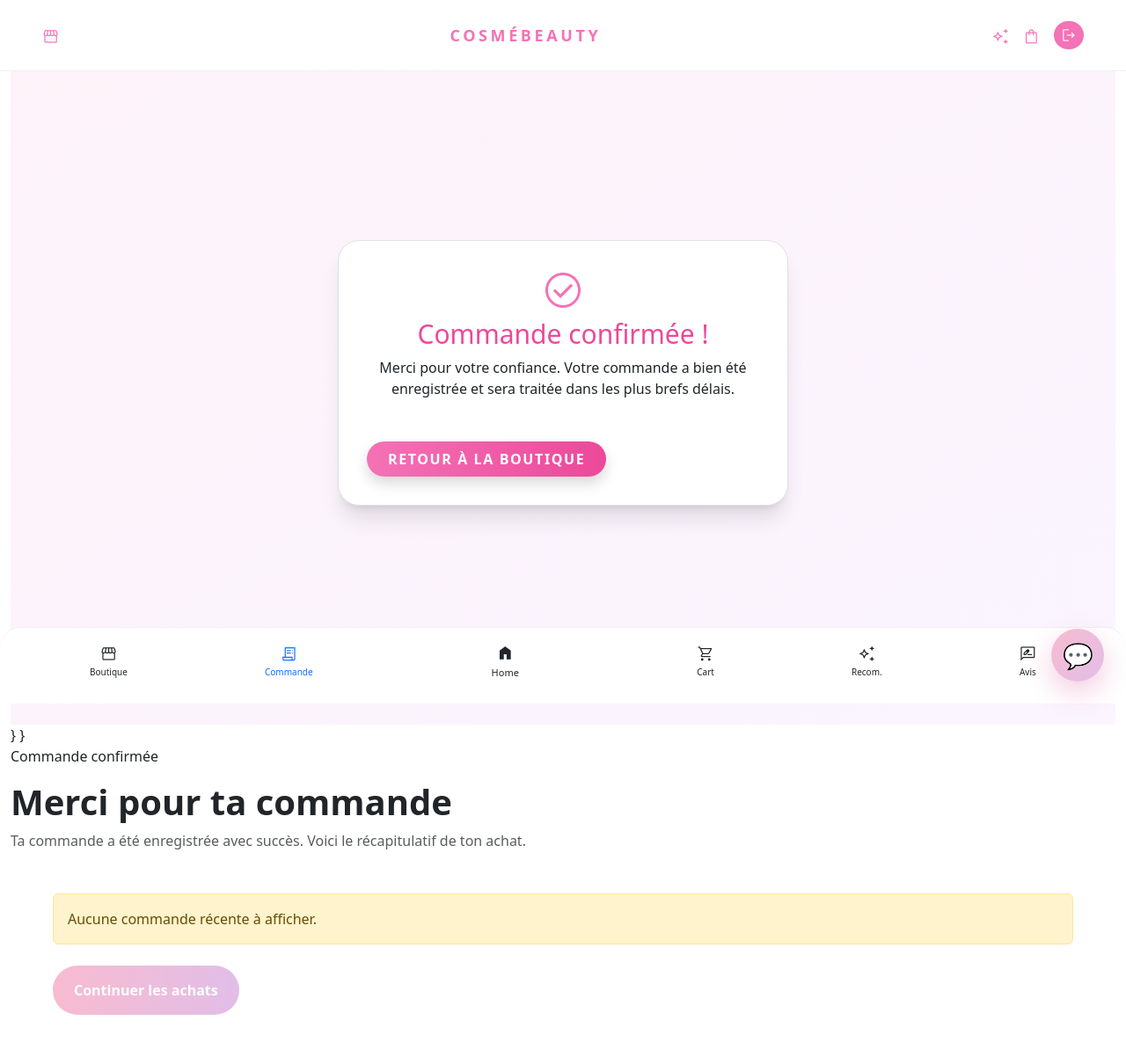
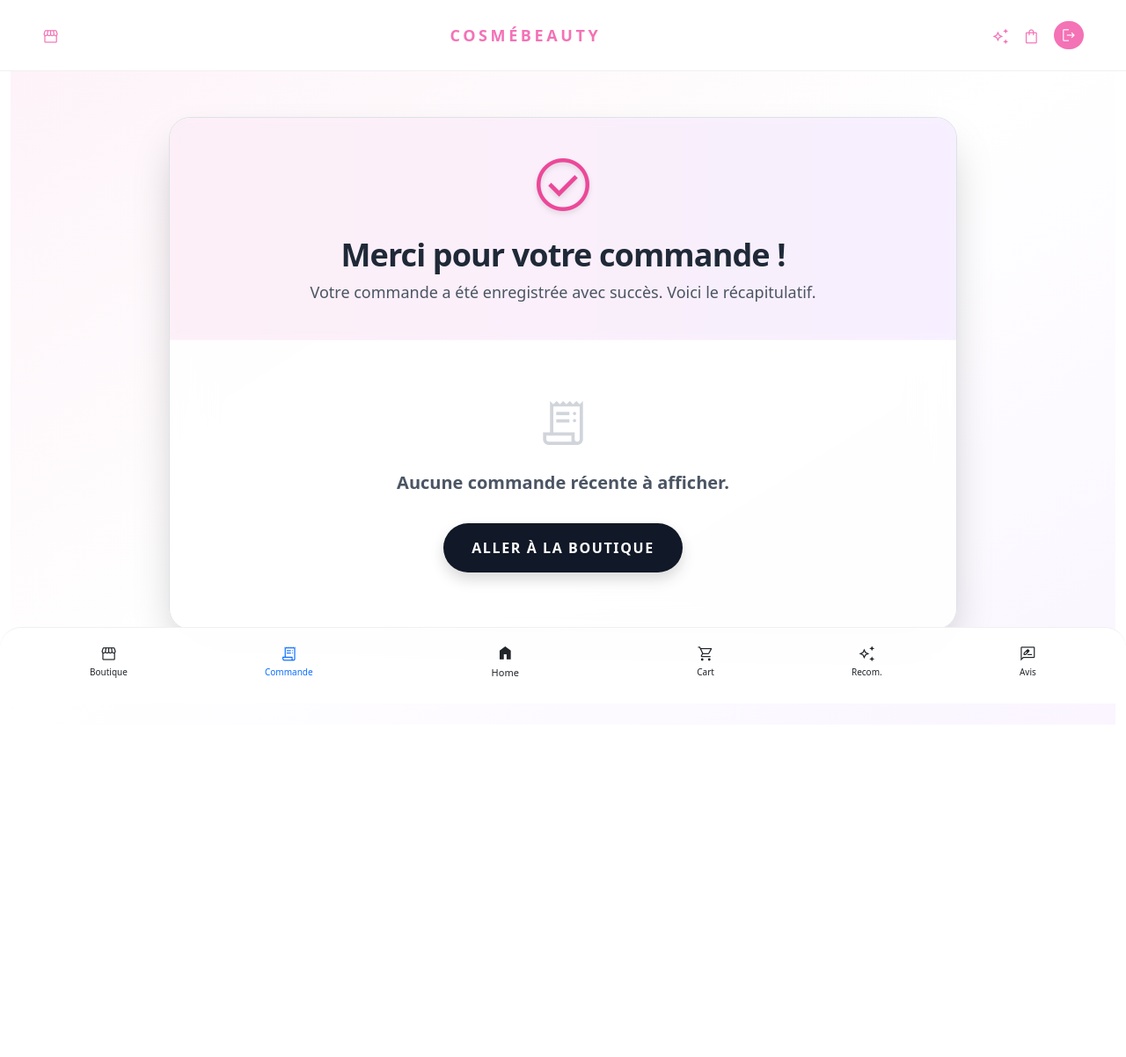
Before and after one commit to hafsaatfi/e_commerce, a Django app: page /confirmation/ in a window 1280 px wide. Shown: the whole page at 88% size. After the commit the page ends 771 px from the top, so only its background shows below. Run offline with Django 5.2, Linux system fonts and the light colour scheme; a user stored in the database is signed in; some libraries are stand-ins or nearby versions.

Commit message:
feat: implement order management system, review submission form, and global bottom navigation UI

```diff
--- a/backend/chatbot/templates/chatbot/floating_chatbot.html
+++ b/backend/chatbot/templates/chatbot/floating_chatbot.html
@@ -354,9 +354,7 @@
 </style>
 
 <!-- Floating Chat Widget HTML -->
-<button class="floating-chat-btn" id="floatingChatBtn" title="Ouvrir le chatbot">
-    💬
-</button>
+<!-- Bouton flottant retiré (annulé) comme demandé -->
 
 <div class="floating-chat-popup" id="floatingChatPopup">
     <!-- Header -->
@@ -399,7 +397,9 @@
 
         init() {
             // Event listeners
-            this.btn.addEventListener('click', () => this.toggle());
+            if (this.btn) {
+                this.btn.addEventListener('click', () => this.toggle());
+            }
             this.closeBtn.addEventListener('click', () => this.close());
             this.sendBtn.addEventListener('click', () => this.sendMessage());
             this.input.addEventListener('keydown', (e) => {
@@ -425,7 +425,7 @@
             this.isOpen = true;
             this.popup.classList.add('open');
             this.popup.classList.remove('closing');
-            this.btn.classList.add('open');
+            if (this.btn) this.btn.classList.add('open');
             this.input.focus();
             this.scrollToBottom();
         }
@@ -434,7 +434,7 @@
             this.isOpen = false;
             this.popup.classList.remove('open');
             this.popup.classList.add('closing');
-            this.btn.classList.remove('open');
+            if (this.btn) this.btn.classList.remove('open');
 
             setTimeout(() => {
                 this.popup.classList.remove('closing');
@@ -545,6 +545,6 @@
 
     // Initialize when DOM is ready
     document.addEventListener('DOMContentLoaded', function() {
-        new FloatingChatbot();
+        window.appChatbot = new FloatingChatbot();
     });
 </script>
--- a/backend/commande/templates/commande/confirmation.html
+++ b/backend/commande/templates/commande/confirmation.html
@@ -1,109 +1,112 @@
 {% extends 'base.html' %}
 
 {% block content %}
-<div class="min-h-screen flex items-center justify-center bg-gradient-to-br from-pink-50 to-purple-50 py-12">
-    <div class="bg-white rounded-3xl shadow-xl p-8 max-w-lg w-full border border-pink-100">
-        <div class="flex flex-col items-center mb-6">
-            <span class="material-symbols-outlined text-5xl text-pink-400 mb-2">check_circle</span>
-            <h1 class="font-headline text-3xl text-pink-500 mb-2">Commande confirmée !</h1>
-            <p class="text-on-surface-variant text-center">Merci pour votre confiance. Votre commande a bien été enregistrée et sera traitée dans les plus brefs délais.</p>
-        </div>
-        {% if commande %}
-        <div class="mb-4">
-            <h2 class="font-bold text-lg mb-2">Détails de la commande</h2>
-            <ul class="mb-2">
-                {% for item in articles %}
-                <li class="flex justify-between border-b border-pink-50 py-1">
-                    <span>{{ item.produit.nom }} <span class="text-xs text-pink-400">x{{ item.quantite }}</span></span>
-                    <span class="font-semibold">{{ item.prix }} DH</span>
-                </li>
-                {% endfor %}
-            </ul>
-            <div class="flex justify-between font-bold text-pink-600 mt-2">
-                <span>Total</span>
-                <span>{{ commande.montant_total }} DH</span>
+<div class="min-h-screen bg-gradient-to-br from-pink-50 via-white to-purple-50 py-12 px-4 sm:px-6 lg:px-8 flex items-center justify-center">
+    <div class="max-w-4xl w-full bg-white/80 backdrop-blur-xl rounded-3xl shadow-2xl overflow-hidden border border-pink-100/50">
+
+        <!-- Header Section -->
+        <div class="bg-gradient-to-r from-pink-100/80 to-purple-100/80 p-10 text-center border-b border-white/50 relative overflow-hidden">
+            <div class="absolute inset-0 bg-white/20 backdrop-blur-sm"></div>
+            <div class="relative z-10 flex flex-col items-center">
+                <span class="material-symbols-outlined text-7xl text-pink-500 mb-4 drop-shadow-md">check_circle</span>
+                <h1 class="font-headline text-4xl text-gray-800 font-extrabold tracking-tight mb-2">Merci pour votre commande !</h1>
+                <p class="text-gray-600 text-lg font-medium">Votre commande a été enregistrée avec succès. Voici le récapitulatif.</p>
             </div>
         </div>
-        <div class="mb-2 text-sm text-on-surface-variant">
-            <b>Livraison :</b> {{ commande.delivery_method|default:"-" }}<br>
-            <b>Adresse :</b> {{ commande.address|default:"-" }}, {{ commande.ville|default:"-" }} {{ commande.quartier|default:"" }}
-        </div>
-        <div class="text-xs text-on-surface-variant italic mb-2">Un email de confirmation vous sera envoyé si vous l'avez renseigné.</div>
-        {% endif %}
-        <a href="/produits/" class="mt-4 inline-block px-6 py-2 rounded-full bg-gradient-to-r from-pink-400 to-pink-500 text-white font-bold uppercase tracking-widest shadow hover:from-pink-500 hover:to-pink-600 transition">Retour à la boutique</a>
-    </div>
-</div>
-        }
-    }
-</style>
 
-<div class="confirm-card">
-    <div class="confirm-hero">
-        <div class="pill mb-3">Commande confirmée</div>
-        <h1 class="display-6 fw-bold mb-2">Merci pour ta commande</h1>
-        <p class="mb-0 text-muted">Ta commande a été enregistrée avec succès. Voici le récapitulatif de ton achat.</p>
-    </div>
+        {% if commande %}
+        <div class="p-8 md:p-10">
+            <div class="flex flex-col lg:flex-row gap-10">
 
-    <div class="p-4 p-md-5">
-        {% if commande %}
-        <div class="row g-4">
-            <div class="col-lg-8">
-                <div class="detail-box mb-4">
-                    <div class="d-flex justify-content-between align-items-start flex-wrap gap-2 mb-3">
-                        <div>
-                            <p class="mini-label mb-1">Résumé des produits</p>
-                            <h2 class="h5 mb-0">Commande #{{ commande.commande_id }}</h2>
+                <!-- Left Column: Products -->
+                <div class="flex-1 flex flex-col">
+                    <div class="flex justify-between items-center mb-6">
+                        <h2 class="text-2xl font-bold text-gray-800 tracking-tight">Résumé des produits</h2>
+                        <span class="bg-gradient-to-r from-pink-500 to-purple-500 text-white px-4 py-1.5 rounded-full text-xs font-bold uppercase tracking-widest shadow-sm">
+                            {{ commande.get_statut_display|default:commande.statut }}
+                        </span>
+                    </div>
+
+                    <div class="space-y-5 flex-1">
+                        {% for item in articles %}
+                        <div class="flex justify-between items-center p-4 rounded-2xl bg-gray-50/50 border border-gray-100 hover:bg-pink-50/50 hover:border-pink-200 transition-colors duration-300">
+                            <div>
+                                <div class="font-bold text-gray-800 text-lg">{{ item.produit.nom }}</div>
+                                <div class="text-gray-500 text-sm mt-1">Quantité: <span class="font-semibold text-pink-500">{{ item.quantite }}</span> &times; {{ item.prix }} DH</div>
+                            </div>
+                            <div class="font-extrabold text-gray-800 text-xl tracking-tight">{{ item.sous_total }} <span class="text-sm font-medium text-gray-500">DH</span></div>
                         </div>
-                        <span class="status-pill">{{ commande.status }}</span>
+                        {% endfor %}
                     </div>
-                    {% for item in commande.articles %}
-                        <div class="order-line">
-                            <div>
-                                <div class="fw-semibold">{{ item.nom }}</div>
-                                <div class="text-muted small">Quantité: {{ item.quantite }}</div>
+
+                    <div class="flex justify-between items-end pt-6 mt-8 border-t-2 border-gray-100">
+                        <span class="text-xl font-bold text-gray-500 uppercase tracking-wider">Total payé</span>
+                        <span class="text-4xl font-black text-transparent bg-clip-text bg-gradient-to-r from-pink-600 to-purple-600 drop-shadow-sm">{{ commande.montant_total }} DH</span>
+                    </div>
+                </div>
+
+                <!-- Right Column: Details -->
+                <div class="lg:w-1/3 flex flex-col gap-6">
+
+                    <!-- Client Detail Box -->
+                    <div class="bg-white rounded-2xl p-6 border border-gray-100 shadow-[0_4px_20px_-4px_rgba(0,0,0,0.05)] hover:shadow-[0_8px_30px_-4px_rgba(0,0,0,0.1)] transition-shadow duration-300">
+                        <h3 class="text-sm font-bold text-pink-500 uppercase tracking-widest mb-4 flex items-center gap-2">
+                            <span class="material-symbols-outlined text-base">person</span> Client
+                        </h3>
+                        <div class="text-sm text-gray-600 space-y-3">
+                            <div class="flex justify-between"><span class="text-gray-400">Commande #</span> <strong class="text-gray-800">{{ commande.id }}</strong></div>
+                            <div class="flex justify-between"><span class="text-gray-400">Nom</span> <strong class="text-gray-800">{{ commande.full_name }}</strong></div>
+                            <div class="flex justify-between"><span class="text-gray-400">Tél</span> <strong class="text-gray-800">{{ commande.phone }}</strong></div>
+                            <div class="flex justify-between"><span class="text-gray-400">Email</span> <strong class="text-gray-800 truncate ml-4">{{ commande.email|default:"-" }}</strong></div>
+                            <div class="pt-2 border-t border-gray-50">
+                                <span class="text-gray-400 block mb-1">Adresse</span>
+                                <strong class="text-gray-800 leading-tight block">{{ commande.address }}<br>{% if commande.quartier %}{{ commande.quartier }}<br>{% endif %}{{ commande.ville }}</strong>
                             </div>
-                            <div class="fw-bold">{{ item.sous_total }} DH</div>
                         </div>
-                    {% endfor %}
-                    <div class="d-flex justify-content-between align-items-center pt-3 mt-2 border-top">
-                        <span class="fw-semibold">Total payé</span>
-                        <span class="fs-4 fw-bold text-success">{{ commande.total }} DH</span>
                     </div>
+
+                    <!-- Livraison & Peau Detail Box -->
+                    <div class="bg-white rounded-2xl p-6 border border-gray-100 shadow-[0_4px_20px_-4px_rgba(0,0,0,0.05)] hover:shadow-[0_8px_30px_-4px_rgba(0,0,0,0.1)] transition-shadow duration-300">
+                        <h3 class="text-sm font-bold text-purple-500 uppercase tracking-widest mb-4 flex items-center gap-2">
+                            <span class="material-symbols-outlined text-base">local_shipping</span> Livraison & Peau
+                        </h3>
+                        <div class="text-sm text-gray-600 space-y-3">
+                            <div class="flex justify-between"><span class="text-gray-400">Type de peau</span> <strong class="text-gray-800 capitalize">{{ commande.skin_type|default:"-" }}</strong></div>
+                            <div class="flex justify-between"><span class="text-gray-400">Problème</span> <strong class="text-gray-800 capitalize">{{ commande.skin_problem|default:"-" }}</strong></div>
+                            <div class="flex justify-between"><span class="text-gray-400">Livraison</span> <strong class="text-gray-800 capitalize">{{ commande.delivery_method|default:"-" }}</strong></div>
+                        </div>
+                    </div>
+
+                    {% if commande.note %}
+                    <div class="bg-amber-50 rounded-2xl p-6 border border-amber-100 shadow-[0_4px_20px_-4px_rgba(0,0,0,0.02)]">
+                        <h3 class="text-sm font-bold text-amber-600 uppercase tracking-widest mb-2 flex items-center gap-2">
+                            <span class="material-symbols-outlined text-base">edit_note</span> Note
+                        </h3>
+                        <p class="text-sm text-amber-800 italic leading-relaxed">"{{ commande.note }}"</p>
+                    </div>
+                    {% endif %}
+
                 </div>
             </div>
 
-            <div class="col-lg-4">
-                <div class="detail-box mb-4">
-                    <h2 class="h5 mb-3">Client</h2>
-                    <p class="mb-2"><strong>Commande #:</strong> {{ commande.commande_id }}</p>
-                    <p class="mb-2"><strong>Nom:</strong> {{ commande.full_name }}</p>
-                    <p class="mb-2"><strong>Téléphone:</strong> {{ commande.phone }}</p>
-                    <p class="mb-2"><strong>Email:</strong> {{ commande.email }}</p>
-                    <p class="mb-0"><strong>Adresse:</strong> {{ commande.address }}, {{ commande.quartier }}, {{ commande.ville }}</p>
-                </div>
-
-                <div class="detail-box mb-4">
-                    <h2 class="h5 mb-3">Livraison & peau</h2>
-                    <p class="mb-2"><strong>Type de peau:</strong> {{ commande.skin_type_label }}</p>
-                    <p class="mb-2"><strong>Problème de peau:</strong> {{ commande.skin_problem|default:'-' }}</p>
-                    <p class="mb-0"><strong>Livraison:</strong> {{ commande.delivery_method_label }}</p>
-                </div>
-
-                {% if commande.note %}
-                <div class="detail-box">
-                    <h2 class="h5 mb-3">Note</h2>
-                    <p class="mb-0 text-muted">{{ commande.note }}</p>
-                </div>
-                {% endif %}
+            <!-- Actions -->
+            <div class="mt-12 text-center">
+                <a href="/produits/" class="group relative inline-flex items-center justify-center px-8 py-4 font-bold text-white transition-all duration-200 bg-gray-900 font-pj rounded-xl focus:outline-none focus:ring-2 focus:ring-offset-2 focus:ring-gray-900 hover:bg-gray-800 hover:-translate-y-1 shadow-lg hover:shadow-xl">
+                    Continuer les achats
+                    <span class="material-symbols-outlined ml-2 group-hover:translate-x-1 transition-transform">arrow_forward</span>
+                </a>
             </div>
         </div>
         {% else %}
-        <div class="alert alert-warning mb-0">Aucune commande récente à afficher.</div>
+        <div class="p-16 text-center">
+            <span class="material-symbols-outlined text-6xl text-gray-300 mb-4 block">receipt_long</span>
+            <div class="text-xl font-semibold text-gray-600 mb-8">
+                Aucune commande récente à afficher.
+            </div>
+            <a href="/produits/" class="inline-block px-8 py-3 rounded-full bg-gray-900 text-white font-bold uppercase tracking-widest shadow hover:shadow-lg transition hover:-translate-y-0.5">Aller à la boutique</a>
+        </div>
         {% endif %}
 
-        <div class="d-flex gap-2 flex-wrap mt-4">
-            <a href="/produits/" class="btn px-4 py-3" style="background: linear-gradient(90deg, #f8bbd0 0%, #e1bee7 100%); color:#fff; border-radius:2rem; border:none; font-weight:700;">Continuer les achats</a>
-        </div>
     </div>
 </div>
 {% endblock %}
--- a/backend/commande/urls.py
+++ b/backend/commande/urls.py
@@ -1,7 +1,8 @@
 from django.urls import path
-from .views import commande_index, confirmation
+from .views import commande_index, confirmation, historique
 
 urlpatterns = [
     path('', commande_index, name='commande-index'),
     path('confirmation/', confirmation, name='confirmation'),
+    path('historique/', historique, name='historique'),
 ]
--- a/backend/commande/views.py
+++ b/backend/commande/views.py
@@ -81,3 +81,8 @@
         'commande': commande,
         'articles': articles,
     })
+
+@login_required
+def historique(request):
+    commandes = Commande.objects.filter(utilisateur=request.user).order_by('-date_creation')
+    return render(request, 'commande/historique.html', {'commandes': commandes})
--- a/backend/users/templates/home.html
+++ b/backend/users/templates/home.html
@@ -85,10 +85,10 @@
                     <span class="text-xs uppercase tracking-widest mb-3 block">Bienvenue {{ user.username }}</span>
                     <h2 class="font-headline text-4xl md:text-6xl mb-4 tracking-tight">Votre Collection</h2>
                     <p class="text-sm md:text-lg max-w-xl mb-6 opacity-95">Decouvrez vos produits recommandes, gelez votre panier et suivez vos commandes depuis votre espace personnel.</p>
-                    <a href="/produits/" class="inline-flex items-center gap-2 bg-gradient-to-r from-pink-400 to-pink-500 text-white px-7 py-3 rounded-full text-xs font-bold tracking-widest uppercase hover:from-pink-500 hover:to-pink-600 transition-transform shadow-md shadow-pink-300/40">
+                    <button onclick="window.appChatbot.toggle()" class="inline-flex items-center gap-2 bg-gradient-to-r from-pink-400 to-pink-500 text-white px-7 py-3 rounded-full text-xs font-bold tracking-widest uppercase hover:from-pink-500 hover:to-pink-600 transition-transform shadow-md shadow-pink-300/40">
                         <span class="material-symbols-outlined text-base">auto_awesome</span>
                         Explorer
-                    </a>
+                    </button>
                 </div>
             </div>
         </section>
--- a/backend/users/templates/partials/bottom_nav.html
+++ b/backend/users/templates/partials/bottom_nav.html
@@ -3,7 +3,7 @@
         <span class="material-symbols-outlined mb-1">storefront</span>
         <span class="text-[10px] font-medium">Boutique</span>
     </a>
-    <a href="/commande/" class="flex flex-col items-center {% if '/commande' in request.path or '/confirmation' in request.path %}text-primary{% else %}text-on-surface-variant{% endif %} hover:text-primary transition-colors">
+    <a href="/commande/historique/" class="flex flex-col items-center {% if '/commande' in request.path or '/confirmation' in request.path %}text-primary{% else %}text-on-surface-variant{% endif %} hover:text-primary transition-colors">
         <span class="material-symbols-outlined mb-1">receipt_long</span>
         <span class="text-[10px] font-medium">Commande</span>
     </a>
```
Also changed, not shown: backend/avis/forms.py (+10 -2 lines), backend/avis/templates/avis/review_form.html (+31 -37 lines), backend/commande/models.py (+8 -4 lines), backend/commande/templates/commande/historique.html (+55 -120 lines), backend/commande/migrations/0008_commande_address_commande_delivery_method_and_more.py (added).
